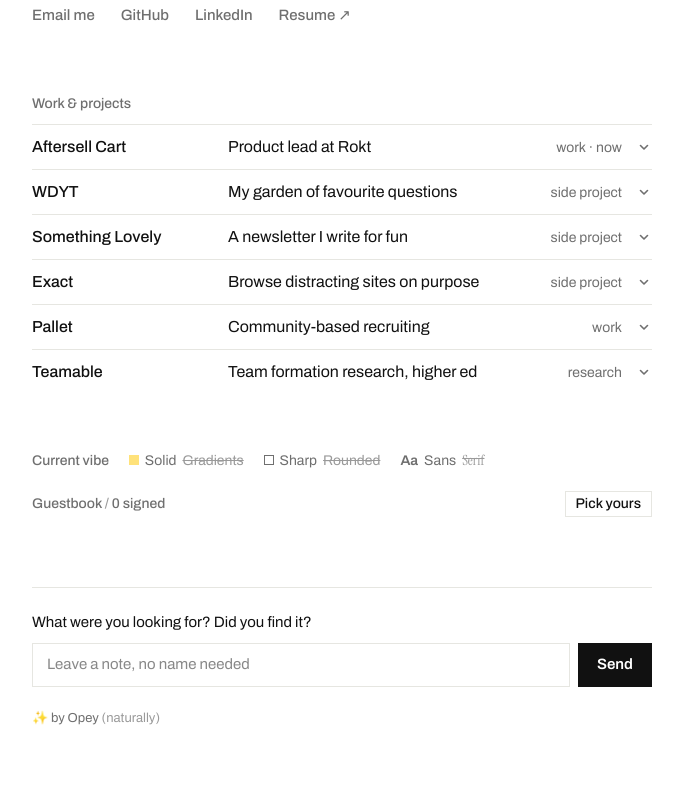
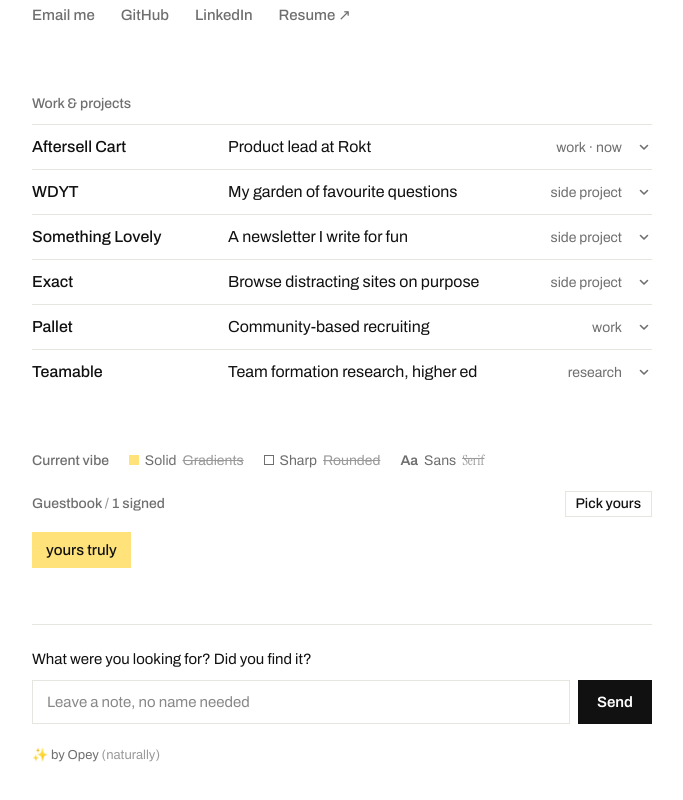
Before and after one commit to Opeyem1a/portfolio-v2, a Next.js app: page / in a window 1280 px wide. Shown: the part 538-1338 px from the top of the page, without its empty margins (298-981 px from the left). Built offline with nearby package versions, Linux system fonts and the light colour scheme.

Commit message:
Sign the guestbook as 'yours truly'
Co-Authored-By: Claude Opus 5.5 <noreply@anthropic.com>
Claude-Session: https://claude.ai/code/session_01LNrjX6Dt4zMMMnxTn4DUWU

```diff
--- a/src/data/guestbook.ts
+++ b/src/data/guestbook.ts
@@ -10,4 +10,6 @@ export const GRADIENT =
     'radial-gradient(130% 160% at 0% 0%, #FFF6CF 0%, #FFE27A 55%, #FFC93C 100%)';
 
 // Signatures arrive as notes through /hello. Paste approved ones here.
-export const SIGNATURES: Signature[] = [];
+export const SIGNATURES: Signature[] = [
+    { name: 'yours truly', fill: 'solid', corner: 'sharp', type: 'sans' },
+];
```
